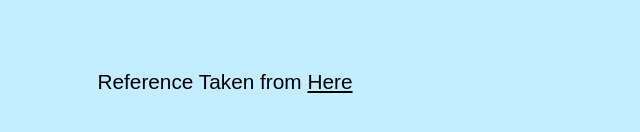
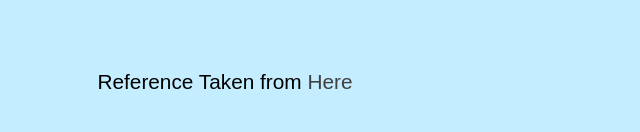
Before and after one commit to Lalit-mp/Income-tax-calculator, a plain HTML site: page index.html in a window 1280 px wide. Shown: the part 482-614 px from the top of the page, 415-1055 px from the left. Drawn offline with Linux system fonts and the light colour scheme.

Commit message:
Update style.css

```diff
--- a/style.css
+++ b/style.css
@@ -15,8 +15,8 @@ body{
     background-color: rgb(196, 237, 255);
 }
 a{
-    text-decoration: underline;
-    color:black;
+    text-decoration: none;
+    color:rgb(64, 64, 64);
     cursor:pointer;
 }
 h1{
```
